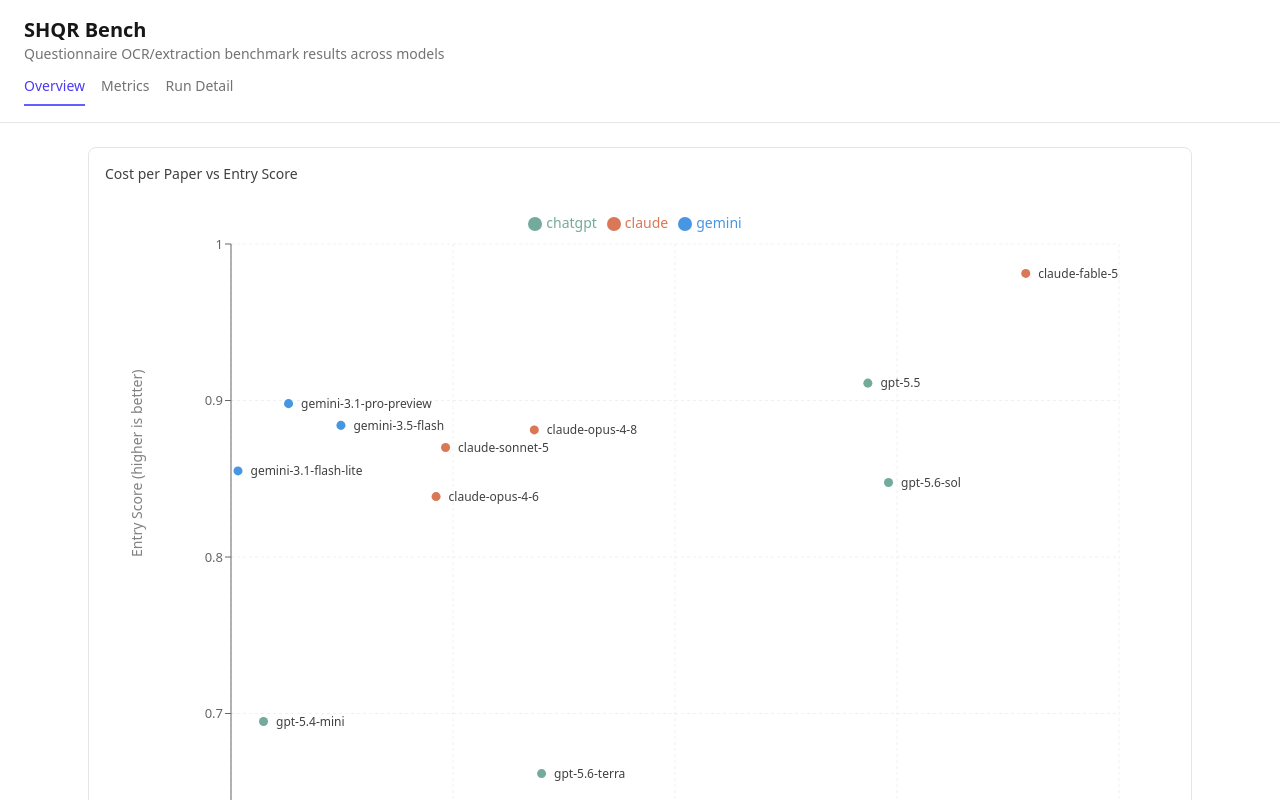
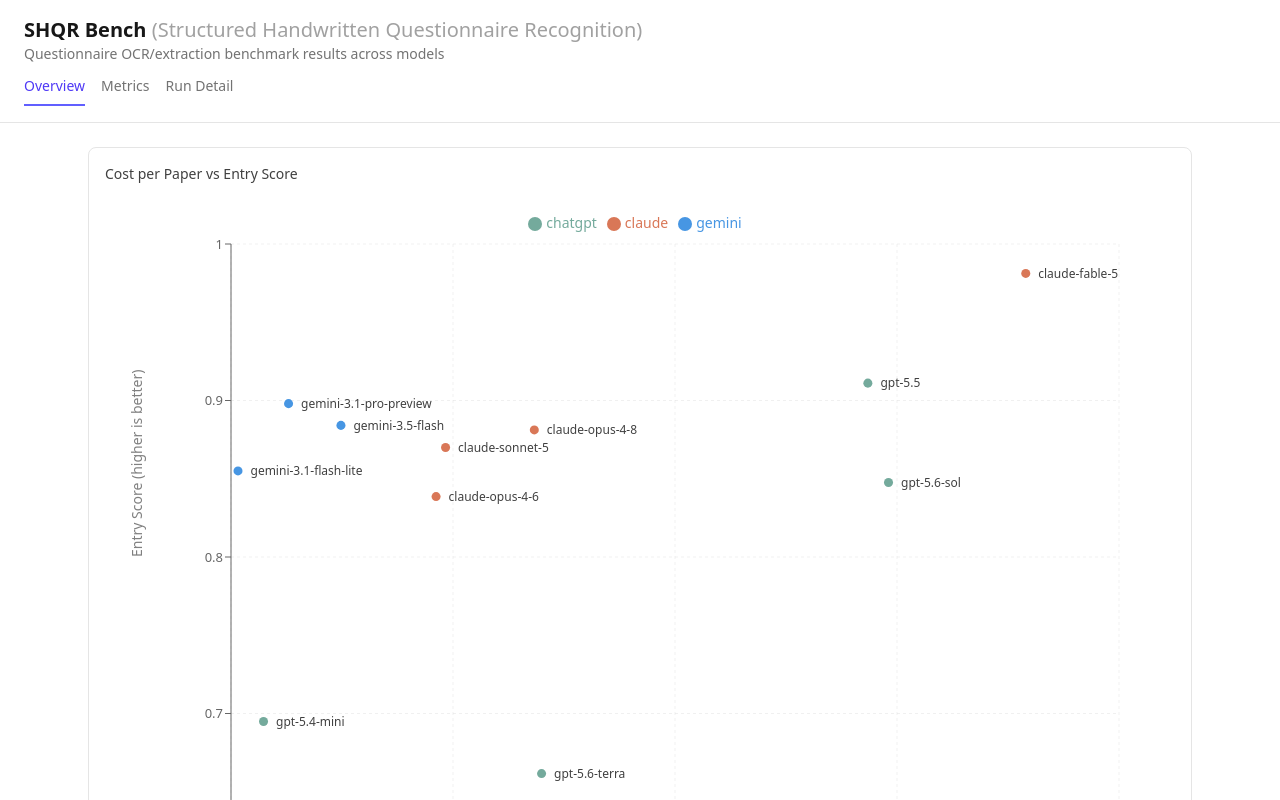
Before and after one commit to otanitakeru/SHQR-bench, a React (Vite) app: page / in a window 1280 px wide. Shown: the top 800 px of the page. Built offline with nearby package versions, Linux system fonts and the light colour scheme.

Commit message:
タイトルにSHQRの正式名称を追記
SHQR Bench (Structured Handwritten Questionnaire Recognition)

```diff
--- a/src/App.tsx
+++ b/src/App.tsx
@@ -25,7 +25,9 @@
   return (
     <div className="min-h-screen bg-white dark:bg-neutral-950 text-neutral-900 dark:text-neutral-100">
       <header className="border-b border-neutral-200 dark:border-neutral-800 px-6 py-4">
-        <h1 className="text-xl font-semibold">SHQR Bench</h1>
+        <h1 className="text-xl font-semibold">
+          SHQR Bench <span className="font-normal text-neutral-400">(Structured Handwritten Questionnaire Recognition)</span>
+        </h1>
         <p className="text-sm text-neutral-500 dark:text-neutral-400">
           Questionnaire OCR/extraction benchmark results across models
         </p>
```
Also changed, not shown: 1 other file (tests, documents, lock files or other folders).
